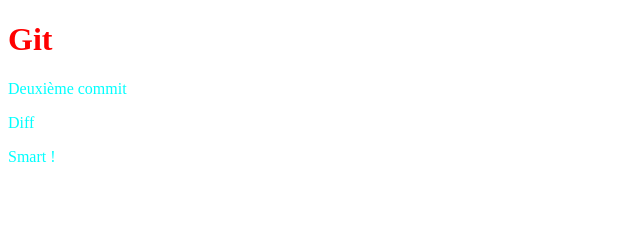
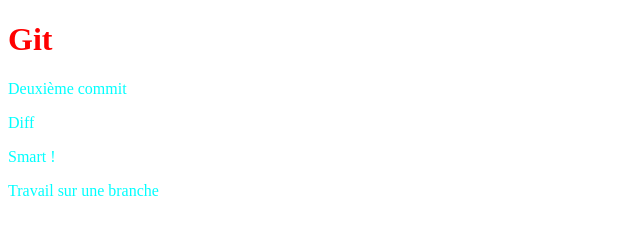
Before and after one commit to KRIVIERE/dta, a plain HTML site: page index.html in a window 1280 px wide. Shown: the whole page, without its empty margins (0-640 px from the left). Drawn offline with Linux system fonts and the light colour scheme.

Commit message:
Travail sur une branche

```diff
--- a/index.html
+++ b/index.html
@@ -12,5 +12,6 @@
    <p>Deuxième commit</p>
    <p>Diff</p>
    <p>Smart !</p>
+   <p>Travail sur une branche</p>
   </body>
 </html>
```
